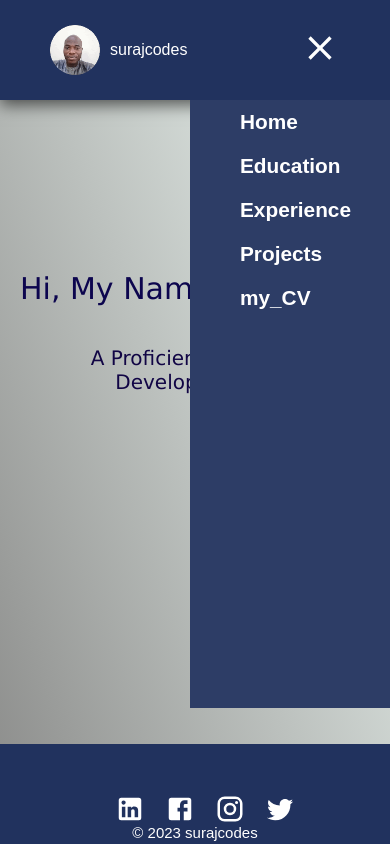
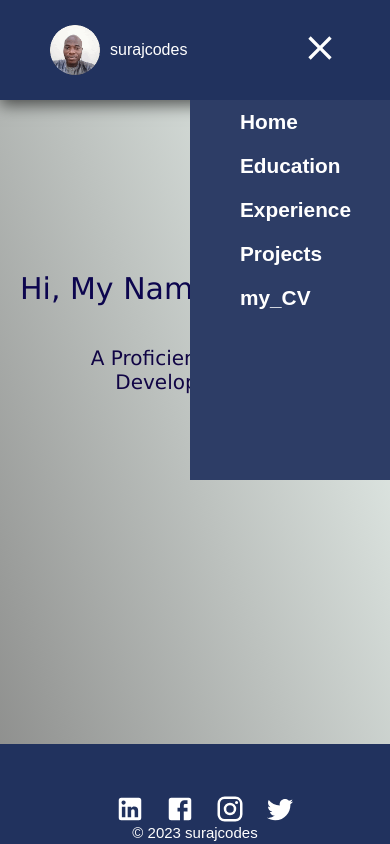
Before and after one commit to surajudeenadegoke/MyPortfolio, a React (Create React App) app: page / in a window 390 px wide. Shown: the top 844 px of the page. Built offline with nearby package versions, Linux system fonts and the light colour scheme.

Commit message:
navbar vh

```diff
--- a/src/styles/Navbar.css
+++ b/src/styles/Navbar.css
@@ -76,7 +76,7 @@
     right: -300px;
     background-color: #2d3d66;
     width: 200px;
-    height: 72vh;
+    height: 45vh;
     z-index: 1;
     transition: 0.3 ease-in-out;
 
@@ -91,6 +91,7 @@
     right: 0px;
   }
   .navbar{
-    visibility:hidden
+    visibility:hidden;
+
   }
 }
```
